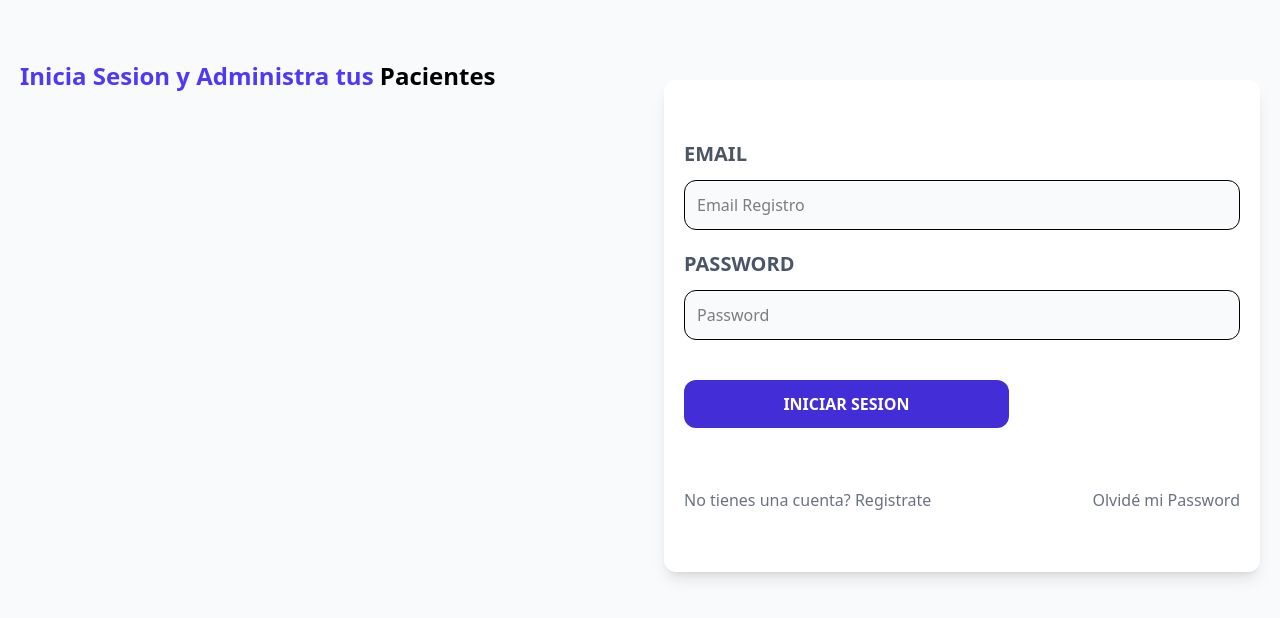
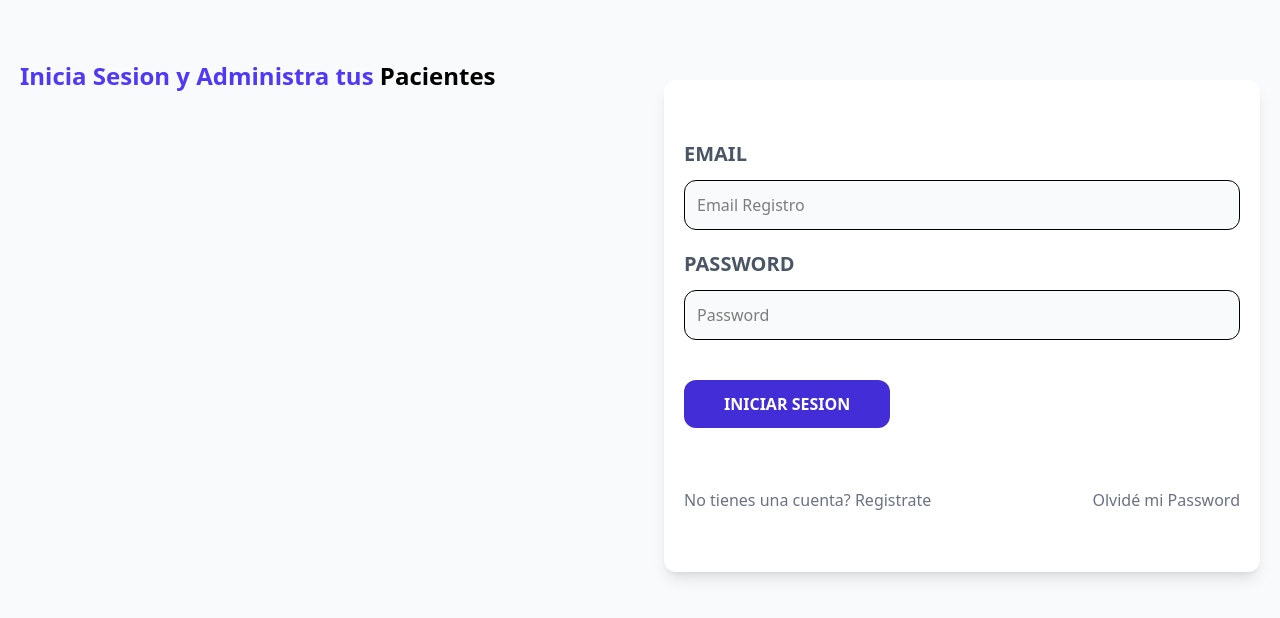
Before and after one commit to GregoriMindiola/FullStack-Frontend-MERN, a React (Vite) app: page / in a window 1280 px wide. Shown: the top 618 px of the page. Built offline with nearby package versions, Linux system fonts and the light colour scheme; no server answers.

Commit message:
the login functionality was added and we created the provider to have global authentication in the application

```diff
--- /dev/null
+++ b/src/context/AuthProvider.jsx
@@ -0,0 +1,46 @@
+import { useState, useEffect, createContext } from "react";
+import clienteAxios from "../config/axios";
+
+const AuthContext = createContext();
+
+const AuthProvider = ({ children }) => {
+  const [auth, setAuth] = useState({});
+
+  useEffect(() => {
+    const autenticarUsuario = async () => {
+      const token = localStorage.getItem("token");
+
+      if (!token) return;
+
+      const config = {
+        headers: {
+          "Content-Type": "application/json",
+          Authorization: `Bearer ${token}`,
+        },
+      };
+      try {
+        const { data } = await clienteAxios("/veterinarios/perfil", config);
+        setAuth(data);
+      } catch (error) {
+        console.log(error.response.data.msg);
+        setAuth({});
+      }
+    };
+    autenticarUsuario();
+  }, []);
+
+  return (
+    <AuthContext.Provider
+      value={{
+        auth,
+        setAuth,
+      }}
+    >
+      {children}
+    </AuthContext.Provider>
+  );
+};
+
+export { AuthProvider };
+
+export default AuthContext;
--- /dev/null
+++ b/src/hooks/useAuth.jsx
@@ -0,0 +1,8 @@
+import { useContext } from "react";
+import AuthContext from "../context/AuthProvider";
+
+const useAuth = () => {
+ return useContext(AuthContext)
+}
+
+export default useAuth;
--- a/src/paginas/Login.jsx
+++ b/src/paginas/Login.jsx
@@ -1,6 +1,41 @@
-import { Link } from "react-router";
+import { Link, useNavigate } from "react-router";
+//import useAuth from "../hooks/useAuth";
+import { useState } from "react";
+import Alerta from "../components/Alerta";
+import clienteAxios from "../config/axios";
 
 const Login = () => {
+  const [email, setEmail] = useState("");
+  const [password, setPassword] = useState("");
+  const [alerta, setAlerta] = useState({});
+
+  const navigate = useNavigate();
+
+  const handleSubmit = async (e) => {
+    e.preventDefault();
+
+    if ([email, password].includes("")) {
+      setAlerta({
+        msg: " Todos los campos son obligatorios",
+        error: true,
+      });
+      return;
+    }
+
+    try {
+      const { data } = await clienteAxios.post(`/veterinarios/login`, { email, password });
+      localStorage.setItem("token", data.token);
+      navigate('/admin')
+    } catch (error) {
+      setAlerta({
+        msg: error.response.data.msg,
+        error: true,
+      });
+    }
+  };
+
+  const { msg } = alerta;
+
   return (
     <>
       <div>
@@ -11,7 +46,8 @@ const Login = () => {
         </h1>
       </div>
       <div className="mt-20 md:mt-5 shadow-lg px-5 py-10 rounded-xl bg-white">
-        <form action="">
+        {msg && <Alerta alerta={alerta} />}
+        <form onSubmit={handleSubmit}>
           <div className="my-5">
             <label className="uppercase text-gray-600 block text-xl font-bold">
               Email
@@ -20,6 +56,8 @@ const Login = () => {
               type="text"
               placeholder="Email Registro"
               className="border w-full p-3 mt-3 bg-gray-50 rounded-xl"
+              value={email}
+              onChange={(e) => setEmail(e.target.value)}
             />
           </div>
           <div className="my-5">
@@ -27,13 +65,15 @@ const Login = () => {
               Password
             </label>
             <input
-              type="text"
+              type="password"
               placeholder="Password"
               className="border w-full p-3 mt-3 bg-gray-50 rounded-xl"
+              value={password}
+              onChange={(e) => setPassword(e.target.value)}
             />
           </div>
           <input
-            type="subtit"
+            type="submit"
             value="Iniciar Sesion"
             className="bg-indigo-700 w-full py-3 px-10 rounded-xl text-center text-white uppercase font-bold mt-5 hover:cursor-pointer md:w-auto hover:bg-indigo-800"
           />
--- a/src/paginas/NuevoPassword.jsx
+++ b/src/paginas/NuevoPassword.jsx
@@ -1,13 +1,13 @@
 import { useState, useEffect } from "react";
-import { useParams } from "react-router";
+import { Link, useParams } from "react-router";
 import Alerta from "../components/Alerta";
 import clienteAxios from "../config/axios";
 
 const NuevoPassword = () => {
   const [password, setPassword] = useState("");
   const [alerta, setAlerta] = useState({});
-
   const [tokenValido, setTokenValido] = useState(false);
+  const [passwordModificado, setPasswordModificado] = useState(false);
 
   const params = useParams();
   const { token } = params;
@@ -31,6 +31,32 @@ const NuevoPassword = () => {
     comporbarToken();
   }, []);
 
+  const handleSubmit = async (e) => {
+    e.preventDefault();
+
+    if (password < 6) {
+      setAlerta({
+        msg: "El Password debe ser minimo de 6 caracteres",
+        error: true,
+      });
+      return;
+    }
+
+    try {
+      const url = `/veterinarios/olvide-password/${token}`;
+      const { data } = await clienteAxios.post(url, { password });
+      setAlerta({
+        msg: data.msg,
+      });
+      setPasswordModificado(true);
+    } catch (error) {
+      setAlerta({
+        msg: error.response.data.msg,
+        error: true,
+      });
+    }
+  };
+
   const { msg } = alerta;
 
   return (
@@ -47,7 +73,8 @@ const NuevoPassword = () => {
         {msg && <Alerta alerta={alerta} />}
 
         {tokenValido && (
-          <form>
+          <>
+            <form onSubmit={handleSubmit}>
               <div className="my-5">
                 <label className="uppercase text-gray-600 block text-xl font-bold">
                   Nuevo Password
@@ -67,6 +94,14 @@ const NuevoPassword = () => {
                 className="bg-indigo-700 w-full py-3 px-10 rounded-xl text-center text-white uppercase font-bold mt-5 hover:cursor-pointer md:w-auto hover:bg-indigo-800"
               />
             </form>
+          </>
+        )}
+
+        {passwordModificado && (
+          <Link to="/" className="block text-center my-5 text-gray-500">
+            {" "}
+            Iniciar sesión
+          </Link>
         )}
       </div>
     </>
```
Also changed, not shown: src/App.jsx (+6 -7 lines). Lines whose indentation alone changed are shown as unchanged.
